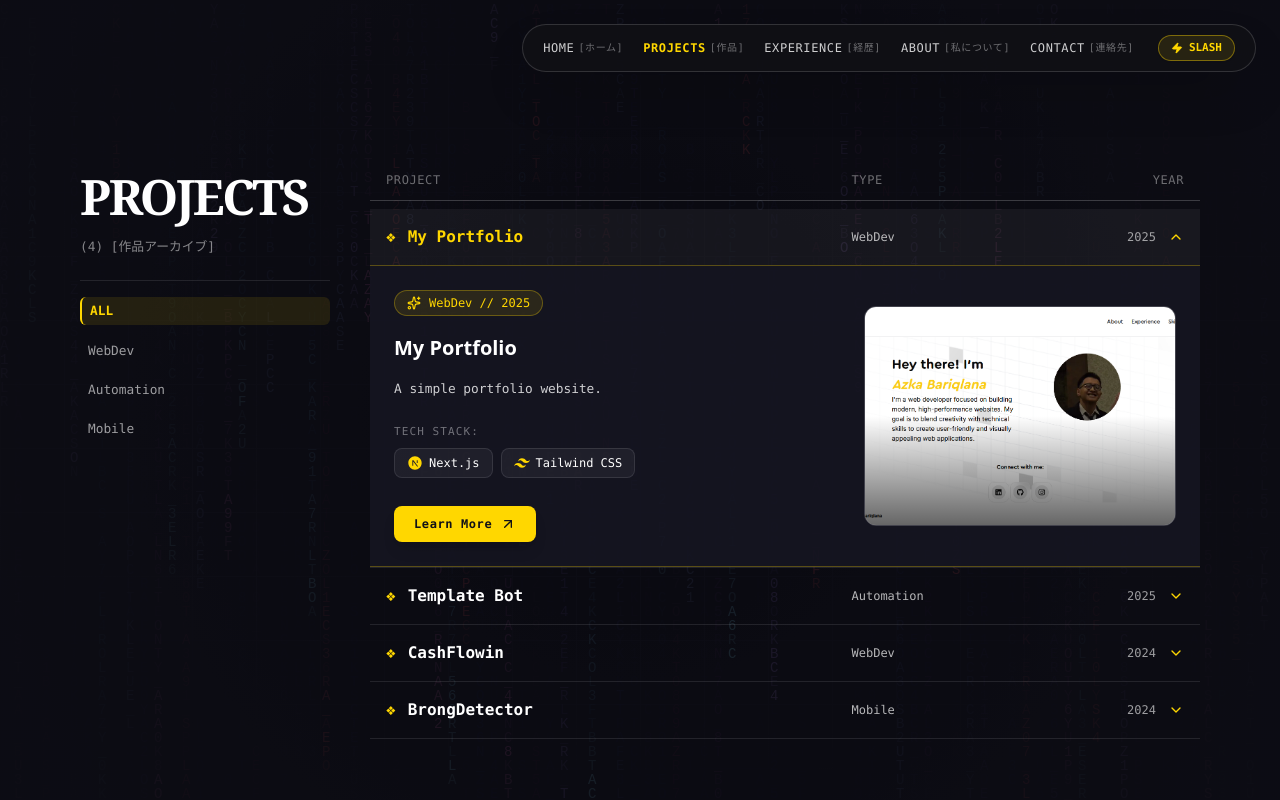
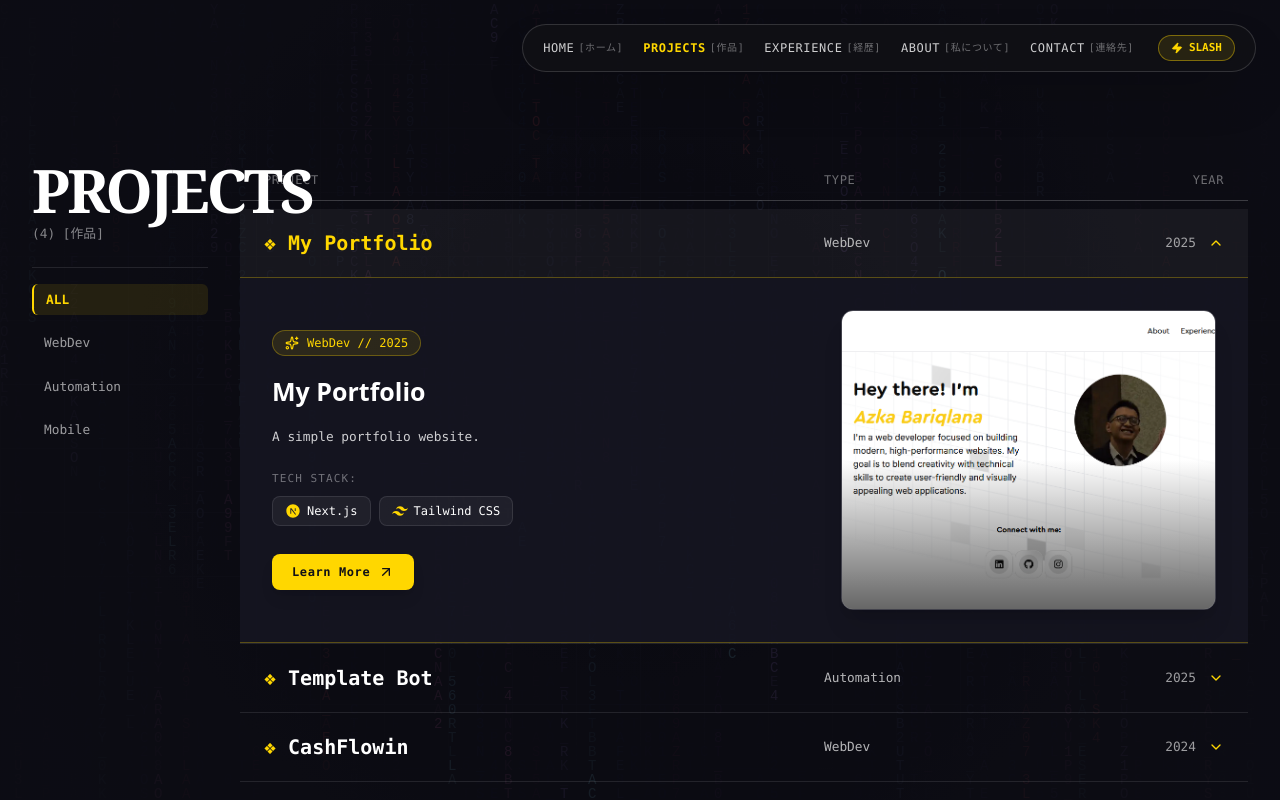
Before and after one commit to azkbrqlna/portofolio, a Next.js app: page /projects in a window 1280 px wide. Shown: the top 800 px of the page. Built offline with nearby package versions, Linux system fonts and the light colour scheme.

Commit message:
feat: broaden Projects archive container width to max-w-[1450px] widescreen match

```diff
--- a/src/app/portofolio/Project.jsx
+++ b/src/app/portofolio/Project.jsx
@@ -59,19 +59,19 @@ export default function Projects() {
 
   return (
     <section id="projects" className="py-16 min-h-screen font-sans select-none">
-      <div className="max-w-6xl mx-auto px-4">
+      <div className="max-w-[1450px] mx-auto px-4 sm:px-6 lg:px-8">
 
-        {/* Main 2-Column Archive Layout (Matching Reference Image) */}
-        <div className="grid grid-cols-1 lg:grid-cols-12 gap-10 items-start">
+        {/* Main 2-Column Archive Layout (Widescreen Match) */}
+        <div className="grid grid-cols-1 lg:grid-cols-12 gap-8 items-start">
 
           {/* Left Sidebar: Title & Category Filters */}
-          <div className="lg:col-span-3 space-y-6">
+          <div className="lg:col-span-2 space-y-6">
             <div>
-              <h1 className="text-4xl sm:text-5xl font-black text-white tracking-tighter uppercase font-serif">
+              <h1 className="text-4xl sm:text-5xl lg:text-6xl font-black text-white tracking-tighter uppercase font-serif">
                 PROJECTS
               </h1>
               <div className="text-sm font-mono text-white/50 mt-1">
-                ({filteredProjects.length}) [作品アーカイブ]
+                ({filteredProjects.length}) [作品]
               </div>
             </div>
 
@@ -84,7 +84,7 @@ export default function Projects() {
                     setActiveCategory(cat);
                     setExpandedIndex(0);
                   }}
-                  className={`text-left transition-all py-1 px-2 rounded-md ${
+                  className={`text-left transition-all py-1.5 px-3 rounded-md ${
                     activeCategory === cat
                       ? "text-[#ffd700] font-bold bg-[#ffd700]/10 border-l-2 border-[#ffd700]"
                       : "text-white/60 hover:text-white"
@@ -97,10 +97,10 @@ export default function Projects() {
           </div>
 
           {/* Right Column: Interactive Accordion Table */}
-          <div className="lg:col-span-9 space-y-2">
+          <div className="lg:col-span-10 space-y-2">
 
             {/* Table Header Row */}
-            <div className="grid grid-cols-12 px-4 py-3 text-xs font-mono text-white/40 border-b border-white/20 uppercase tracking-wider">
+            <div className="grid grid-cols-12 px-6 py-3 text-xs font-mono text-white/40 border-b border-white/20 uppercase tracking-wider">
               <div className="col-span-6 sm:col-span-7">PROJECT</div>
               <div className="col-span-3 sm:col-span-3">TYPE</div>
               <div className="col-span-3 sm:col-span-2 text-right">YEAR</div>
@@ -118,23 +118,23 @@ export default function Projects() {
                     {/* Interactive List Item Row */}
                     <button
                       onClick={() => toggleExpand(idx)}
-                      className={`w-full grid grid-cols-12 items-center px-4 py-4 text-left transition-all hover:bg-white/5 ${
+                      className={`w-full grid grid-cols-12 items-center px-6 py-5 text-left transition-all hover:bg-white/5 ${
                         isExpanded ? "bg-white/5 text-[#ffd700]" : "text-white"
                       }`}
                     >
                       {/* Project Name + Icon */}
-                      <div className="col-span-6 sm:col-span-7 flex items-center gap-3 font-bold text-sm sm:text-base">
+                      <div className="col-span-6 sm:col-span-7 flex items-center gap-3 font-bold text-base sm:text-lg md:text-xl">
                         <span className="text-[#ffd700] shrink-0">❖</span>
                         <span className="truncate">{proj.name}</span>
                       </div>
 
                       {/* Type */}
-                      <div className="col-span-3 sm:col-span-3 text-xs text-white/70">
+                      <div className="col-span-3 sm:col-span-3 text-xs sm:text-sm text-white/70">
                         {info.type}
                       </div>
 
                       {/* Year & Expand Arrow */}
-                      <div className="col-span-3 sm:col-span-2 flex items-center justify-end gap-3 text-xs text-white/60">
+                      <div className="col-span-3 sm:col-span-2 flex items-center justify-end gap-3 text-xs sm:text-sm text-white/60">
                         <span>{info.year}</span>
                         <ChevronDown
                           className={`w-4 h-4 text-[#ffd700] transition-transform duration-300 ${
@@ -154,16 +154,16 @@ export default function Projects() {
                           transition={{ duration: 0.35, ease: "easeInOut" }}
                           className="overflow-hidden bg-[#161622]/90 border-t border-b border-[#ffd700]/30"
                         >
-                          <div className="p-6 grid grid-cols-1 md:grid-cols-12 gap-6 items-center">
+                          <div className="p-8 grid grid-cols-1 lg:grid-cols-12 gap-8 items-center">
 
                             {/* Left Info Column inside Drawer */}
-                            <div className="md:col-span-7 space-y-4">
+                            <div className="lg:col-span-7 space-y-4">
                               <div className="inline-flex items-center gap-2 px-3 py-1 rounded-full bg-[#ffd700]/10 border border-[#ffd700]/30 text-[#ffd700] text-xs font-mono">
                                 <Sparkles className="w-3.5 h-3.5" />
                                 <span>{info.type} // {info.year}</span>
                               </div>
 
-                              <h3 className="text-xl font-bold text-white font-sans">
+                              <h3 className="text-2xl font-bold text-white font-sans">
                                 {proj.name}
                               </h3>
 
@@ -209,8 +209,8 @@ export default function Projects() {
                             </div>
 
                             {/* Right Image Preview Column inside Drawer */}
-                            <div className="md:col-span-5">
-                              <div className="relative w-full h-[200px] sm:h-[220px] rounded-xl overflow-hidden border border-white/20 group">
+                            <div className="lg:col-span-5">
+                              <div className="relative w-full h-[240px] sm:h-[280px] lg:h-[300px] rounded-xl overflow-hidden border border-white/20 group shadow-xl">
                                 <Image
                                   src={imageSrc}
                                   alt={proj.name}
```
